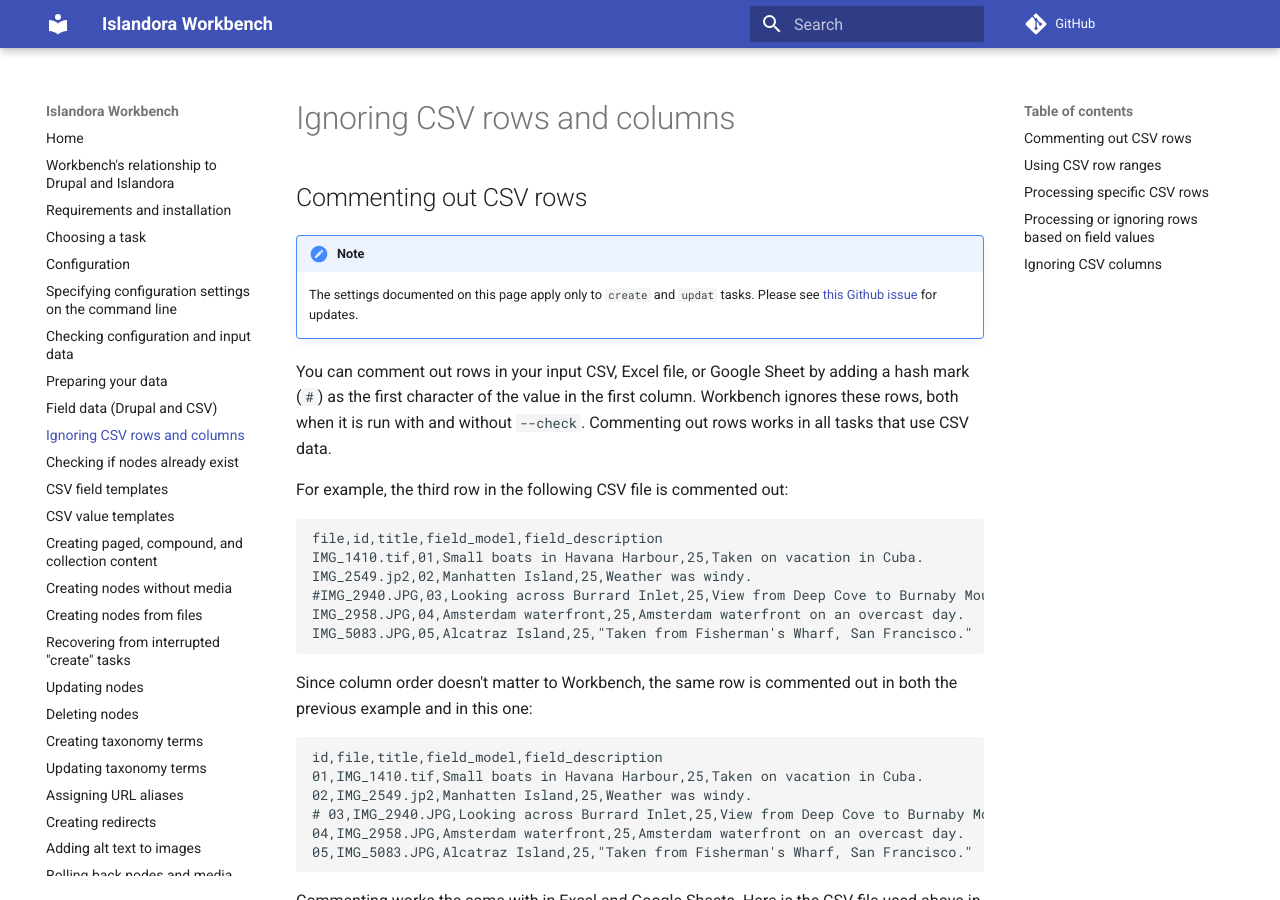
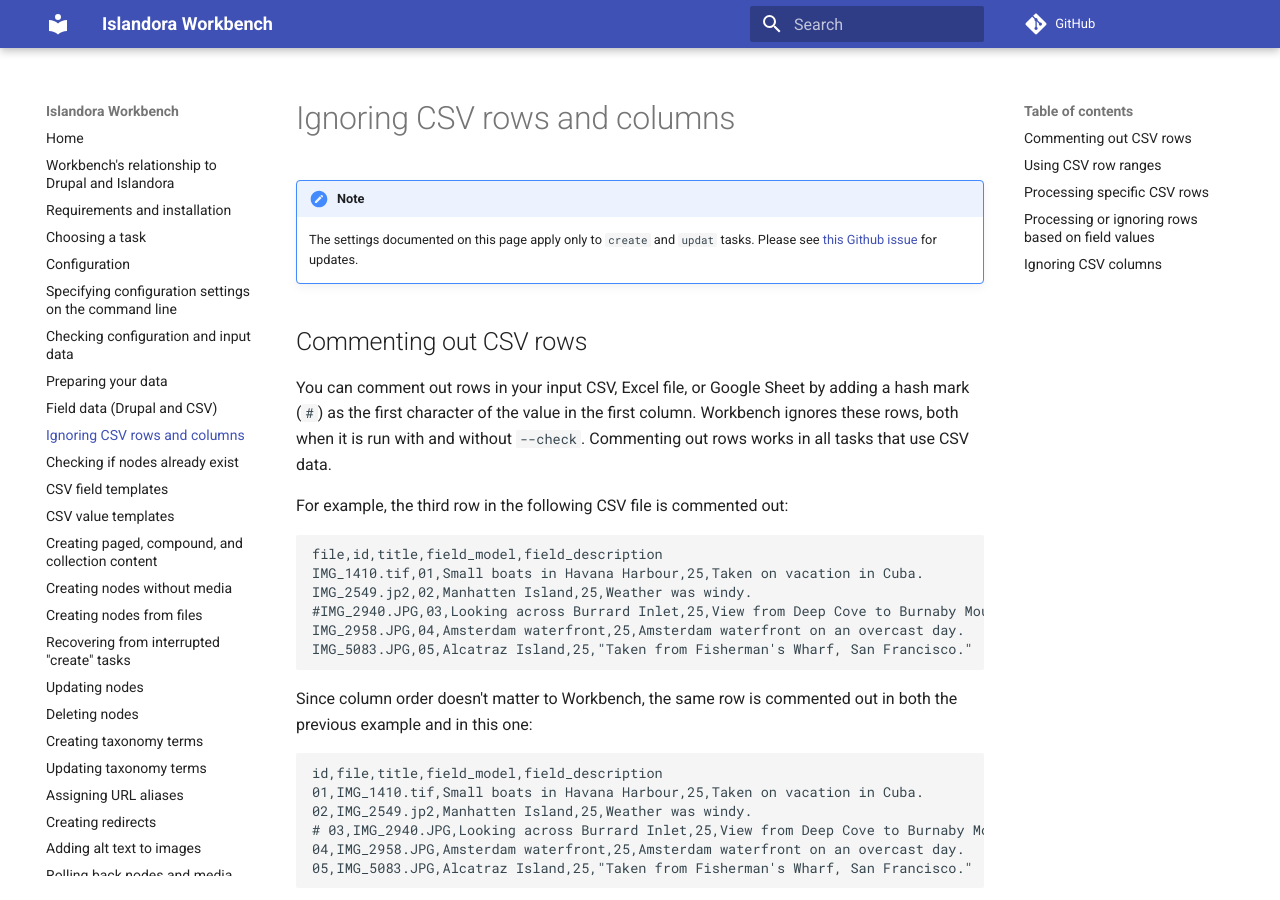
Before and after one commit to mjordan/islandora_workbench_docs, an MkDocs documentation site: the page built from docs/ignoring_csv_rows_and_columns.md, in a window 1280 px wide and 900 px high. Built offline with MkDocs 1.6.1 and Material for MkDocs 9.7.7, drawn with Linux system fonts in a browser that asks for light colours; comment, search, counter and statistics services are not loaded.

Commit message:
Fixed formatting.

```diff
--- a/docs/ignoring_csv_rows_and_columns.md
+++ b/docs/ignoring_csv_rows_and_columns.md
@@ -1,7 +1,8 @@
-## Commenting out CSV rows
 
 !!! note
     The settings documented on this page apply only to `create` and `updat` tasks. Please see [this Github issue](https://github.com/mjordan/islandora_workbench/issues/895) for updates.
+
+## Commenting out CSV rows
 
 You can comment out rows in your input CSV, Excel file, or Google Sheet by adding a hash mark (`#`) as the first character of the value in the first column. Workbench ignores these rows, both when it is run with and without `--check`. Commenting out rows works in all tasks that use CSV data.
 
```
